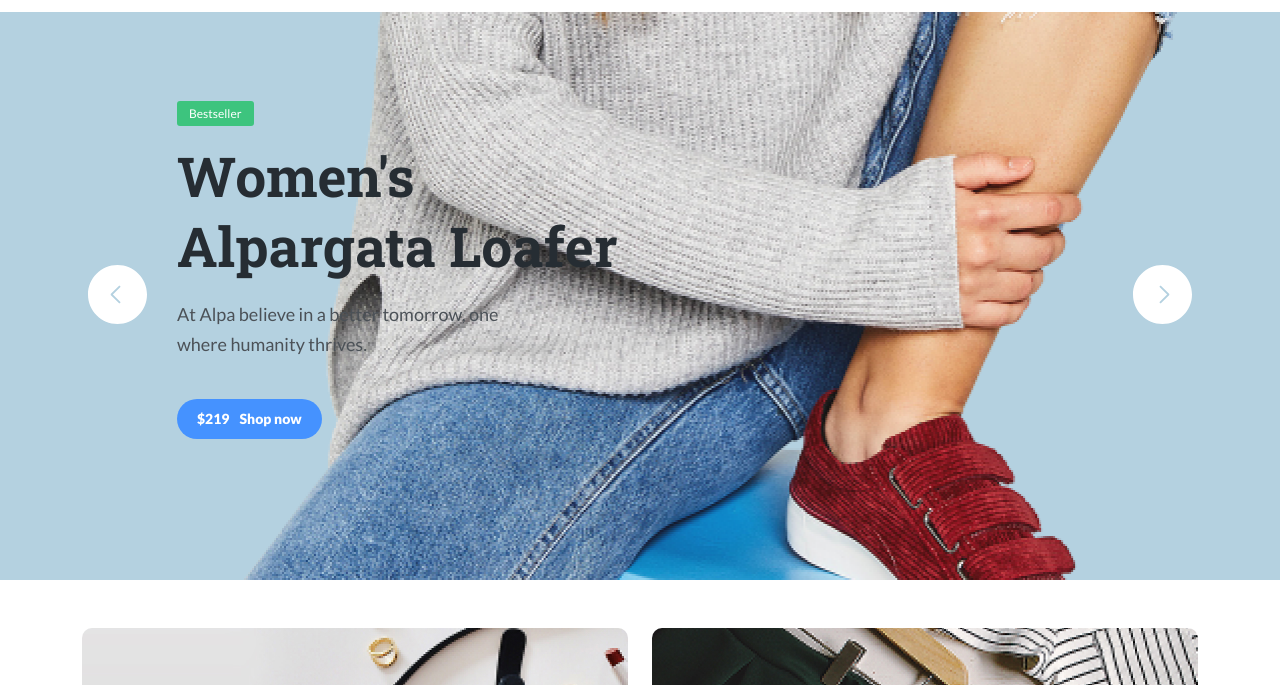
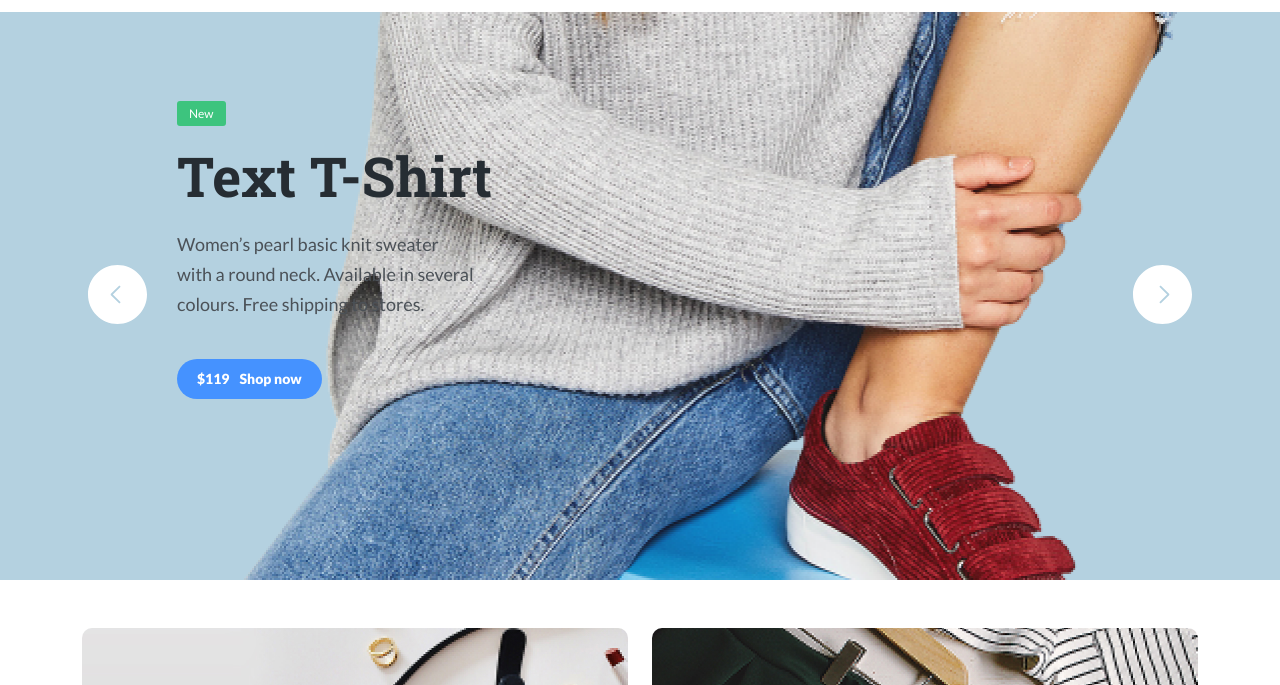
Before and after one commit to PatricYnos/wb-training, a website built with webpack: page index.html in a window 1280 px wide. Shown: the part 58-743 px from the top of the page. Built offline with nearby package versions, Linux system fonts and the light colour scheme.

Commit message:
slider added

```diff
--- a/package.json
+++ b/package.json
@@ -19,5 +19,8 @@
   "devDependencies": {
     "webpack": "^5.69.1",
     "webpack-cli": "^4.9.2"
+  },
+  "dependencies": {
+    "swiper": "^8.0.6"
   }
 }
--- a/src/index.js
+++ b/src/index.js
@@ -1,7 +1,9 @@
 import { cart } from "./modules/cart";
 import { search } from "./modules/search";
 import { getGoods } from "./modules/getGoods";
+import { slider } from "./modules/slider";
 
 cart();
 search();
 getGoods();
+slider();
--- /dev/null
+++ b/src/modules/slider.js
@@ -0,0 +1,19 @@
+import Swiper, {
+  Navigation,
+  Autoplay
+} from 'swiper';
+
+export const slider = () => {
+  const swiper = new Swiper('.swiper-container', {
+    loop: true,
+    modules: [Navigation, Autoplay],
+    autoplay: {
+      delay: 3000
+    },
+    // Navigation arrows
+    navigation: {
+      nextEl: '.slider-button-next',
+      prevEl: '.slider-button-prev',
+    },
+  });
+};
```
Also changed, not shown: index.html (+7 -14 lines), dist/main.js, 1 other file.
